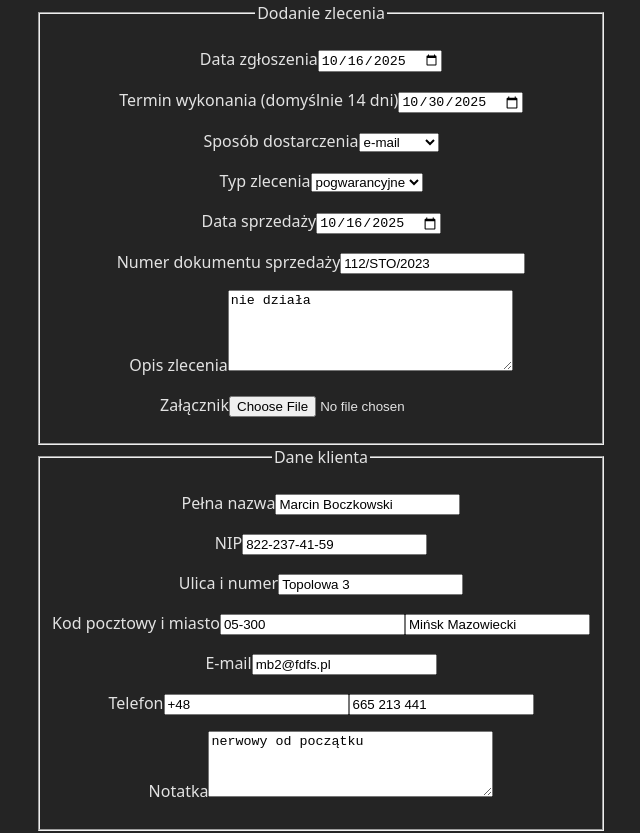
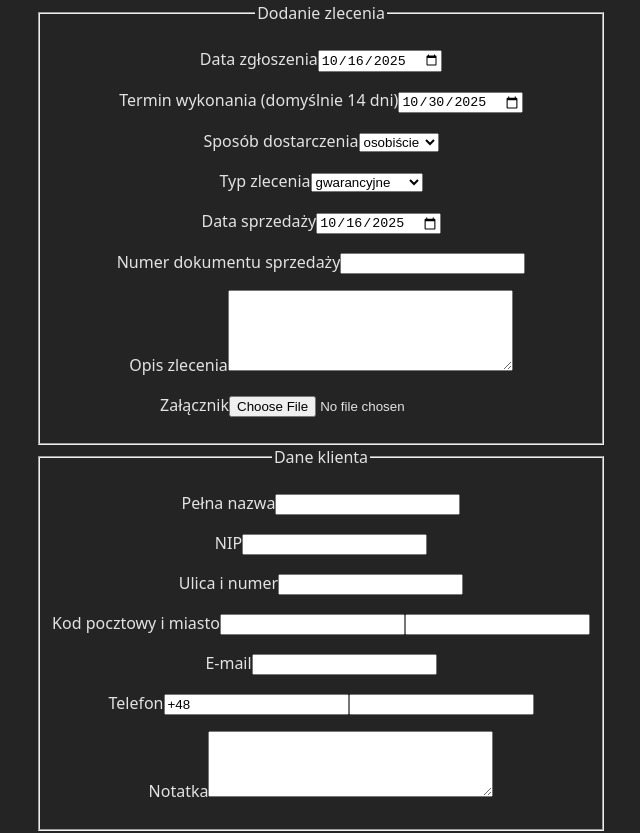
Before and after one commit to Axemaher/Reclamations, a React (Vite) app: page /addReclamation in a window 1280 px wide. Shown: the part 180-1013 px from the top of the page, without its empty margins (319-959 px from the left). Built offline with nearby package versions, Linux system fonts and the light colour scheme; no server answers; sample sign-in values are in the browser's storage.

Commit message:
Set addReclamationForm reusable in different components; small improvements

```diff
--- a/src/components/LoginForm/LoginForm.jsx
+++ b/src/components/LoginForm/LoginForm.jsx
@@ -13,23 +13,23 @@ function LoginForm() {
       email: 'mb2@gm.pl',
       password: '123456'
     });
+  const [inputErrors, setInputErrors] = useState({
+      emailError: null,
+      passwordError: null,
+    });
+
+
+    const emailPattern = /^[^\s@]+@[^\s@]+\.[^\s@]+$/;
+    const validators = {
+      email: v => emailPattern.test(v),
+      password: v => v.length >= 6,
+    };
 
     const handleOnChange = (e) => {
       setLoginData((prevState) => ({
         ...prevState,
         [e.target.name]: e.target.value,
       }));
-    };
-
-    const [inputErrors, setInputErrors] = useState({
-      emailError: null,
-      passwordError: null,
-    });
-
-    const emailPattern = /^[^\s@]+@[^\s@]+\.[^\s@]+$/;
-    const validators = {
-      email: v => emailPattern.test(v),
-      password: v => v.length >= 6,
     };
 
     const validateField = (name, value) => {
@@ -58,29 +58,18 @@ function LoginForm() {
       if(anyErrorsNow) { return false } else return true
     }
 
-    const handleLogin = (e) => {
-        e.preventDefault();
+    const handleLogin = async (e) => {
+      e.preventDefault();
+      if (!validationCorrectCheck()) return;
 
-        if(validationCorrectCheck()){
-           setPersistence(auth, browserLocalPersistence	)
-          .then(() => {
-            return signInWithEmailAndPassword(auth, loginData.email, loginData.password)
-                  .then(() => {
-                    // Signed in
-                    console.log("logged")
-                    navigate(`/dashboard/`, { replace: true });
-                  })
-                  .catch((error) => {
-                    console.log(error.code)
-                    if(error.code === "auth/invalid-credential") {
-                      setDataIncorrect(true)
-                    }
-                  });
-          })
-          .catch((error) => {
-            console.log(error.code)
-          });
-        }
+      try {
+        await setPersistence(auth, browserLocalPersistence);
+        await signInWithEmailAndPassword(auth, loginData.email, loginData.password);
+        navigate("/dashboard", { replace: true });
+      } catch (error) {
+        console.log(error.code);
+        if (error.code === "auth/invalid-credential") setDataIncorrect(true);
+      }
       };
 
     const {emailError, passwordError} = inputErrors;
--- a/src/components/ReclamationForm/ClientForm.jsx
+++ b/src/components/ReclamationForm/ClientForm.jsx
@@ -112,17 +112,16 @@ function ClientForm({handleOnChange, handleOnBlur, state}) {
         </p>
 
         <p>
-            <label htmlFor="note">Notatka</label>
+            <label htmlFor="clientNote">Notatka</label>
             <textarea
             onChange={handleOnChange}
             onBlur={handleOnBlur}
-            name="note"
-            value={fields.note}
-            id="note"
+            name="clientNote"
+            value={fields.clientNote}
+            id="clientNote"
             rows="4"
             cols="33"
             />
-            <span>{errors.note ? `Wpisz notatkę (opcjonalnie)` : ""}</span>
         </p>
 </fieldset>
   </>
--- a/src/components/ReclamationForm/OrderForm.jsx
+++ b/src/components/ReclamationForm/OrderForm.jsx
@@ -1,4 +1,4 @@
-function OrderForm({handleOnChange, handleOnBlur, state}) {
+function OrderForm({handleOnChange, handleOnBlur, state, modeEdit}) {
   const {fields, errors} = state;
   return <>
     <fieldset>
@@ -40,9 +40,9 @@ function OrderForm({handleOnChange, handleOnBlur, state}) {
                   id="deliveryMethod"
                   // required
                   >
-            <option value="person">osobiście</option>
-            <option value="email">e-mail</option>
-            <option value="send">przysłano</option>
+            <option value="osobiście">osobiście</option>
+            <option value="e-mail">e-mail</option>
+            <option value="przysłano">przysłano</option>
           </select>
           <span>{errors.deliveryMethod ? `Wybierz metodę dostarczenia` : ""}</span>
         </p>
@@ -56,8 +56,8 @@ function OrderForm({handleOnChange, handleOnBlur, state}) {
                   id="type"
                   // required
                   >
-            <option value="warranty">gwarancyjne</option>
-            <option value="postWarranty">pogwarancyjne</option>
+            <option value="gwarancyjne">gwarancyjne</option>
+            <option value="pogwarancyjne">pogwarancyjne</option>
           </select>
           <span>{errors.type ? `Wybierz typ zlecenia` : ""}</span>
         </p>
@@ -114,6 +114,11 @@ function OrderForm({handleOnChange, handleOnBlur, state}) {
                 // required
                 />
           <span>{errors.attachment ? `Coś poszło nie tak, spróbuj ponownie` : ""}</span>
+          {modeEdit && fields.attachmentUrl && (
+            <a href={fields.attachmentUrl} download>
+              Pobierz {fields.attachment}
+            </a>
+          )}
         </p>
 </fieldset>
   </>
--- a/src/components/ReclamationForm/ProductForm.jsx
+++ b/src/components/ReclamationForm/ProductForm.jsx
@@ -69,7 +69,6 @@ function ProductForm({handleOnChange, handleOnBlur, state}) {
             rows="4"
             cols="33"
             />
-            <span>{errors.additionalDescription ? `Podaj dodatkowe informacje` : ""}</span>
         </p>
     </fieldset>
   </>
--- a/src/components/ReclamationForm/ReclamationForm.jsx
+++ b/src/components/ReclamationForm/ReclamationForm.jsx
@@ -1,17 +1,46 @@
-import { useReducer, useState, useContext } from "react";
+import { useReducer, useState, useContext, useEffect } from "react";
+import { useParams } from "react-router";import { doc, getDoc } from "firebase/firestore";
+import { Link, useNavigate } from "react-router-dom";
 import OrderForm from "./OrderForm";
 import ClientForm from "./ClientForm";
 import ProductForm from "./ProductForm";
 import reclamationReducer, {initialState, validators} from "./ReclamationReducer";
-import { addDoc, collection } from "firebase/firestore";
+import { addDoc, updateDoc, collection } from "firebase/firestore";
 import { uploadBytes, getDownloadURL, ref, getStorage } from "firebase/storage";
 import { db } from "../../app/firebaseConfig";
 import { AuthContext } from "../../app/AuthProvider";
 
-function ReclamationForm() {
+function ReclamationForm({mode}) {
 
+const { id } = useParams();
 const { uid } = useContext(AuthContext);
 const storage = getStorage();
+const navigate = useNavigate();
+const modeEdit = mode === 'edit' ? true : false;
+
+
+useEffect(() => {
+    if(modeEdit) {
+        if(!uid) {
+            console.log('not logined')
+            return
+        } else {
+        const getData = async () => {
+            const docRef = doc(db, "users", uid, 'reclamations', id);
+            const docSnap = await getDoc(docRef);
+            if (docSnap.exists()) {
+            dispatch({ type: 'SET_ALL_FIELDS', payload: docSnap.data(),  });
+            console.log(docSnap.data())
+            } else {
+            console.log("No such document!");
+            }
+        };
+        getData();
+        }
+    }
+
+  },[uid, id, modeEdit] );
+
 
 const [attachment, setAttachment] = useState(null)
 const [state, dispatch] = useReducer(reclamationReducer, initialState);
@@ -23,6 +52,7 @@ const handleOnChange = (e) => {
     if(type === 'file') {
         setAttachment(files[0]);
         dispatch({ type: 'SET_FIELD', payload: files[0].name, fieldName: name });
+        dispatch({ type: 'SET_FIELD', payload: '', fieldName: 'attachmentUrl' });
     } else {
         dispatch({ type: 'SET_FIELD', payload: value, fieldName: name,  });
     }
@@ -50,34 +80,45 @@ const validateAllFields = (fields) => {
 
 
 const uploadAttachment = async (file, id) => {
-    if(file) {
-        const storageRef = ref(storage, `users/${uid}/reclamations/${id}/${file.name}`);
-        await uploadBytes(storageRef, file);
-        const url = await getDownloadURL(storageRef);
-        console.log("url: ", url);
-    } else {
-        console.log('no attachments');
-    }
-}
+    if (!file) return null;
 
-const handleAddReclamation = async (e) => {
+    const storageRef = ref(storage, `users/${uid}/reclamations/${id}/${file.name}`);
+    await uploadBytes(storageRef, file);
+    const url = await getDownloadURL(storageRef);
+    return url;
+};
+
+const handleSubmit = async (e) => {
     e.preventDefault();
+    const validationStatus = validateAllFields(state.fields)
 
-    const validationStatus = validateAllFields(state.fields)
     if(validationStatus) {
+        let reclamationRef = null;
         try {
-            const reclamationRef = await addDoc(collection(db, "users", uid, "reclamations"), state.fields);
-            const reclamationId = reclamationRef.id;
-            uploadAttachment(attachment, reclamationId);
-            dispatch({ type: 'RESET_FIELDS' });
-            console.log('reclamation added');
+            if(modeEdit){
+                reclamationRef = await updateDoc(doc(db, "users", uid, "reclamations", id), state.fields);
+            } else if(!modeEdit){
+                reclamationRef = await addDoc(collection(db, "users", uid, "reclamations"), state.fields);
+                dispatch({ type: 'RESET_FIELDS' });
+                setAttachment(null);
+            }
+            const reclamationId = modeEdit ? id : reclamationRef.id;
+            const attachmentUrl = await uploadAttachment(attachment, reclamationId);
+            if (attachmentUrl) {
+                await updateDoc(doc(db, "users", uid, "reclamations", reclamationId), {
+                    attachmentUrl
+                });
+            }
+            console.log(modeEdit ? 'reclamation saved' : 'reclamation added')
+            navigate(`/dashboard/`, { replace: true });
             } catch (error) {
-            console.error(error);
+                console.log(error);
             }
     } else {
         console.log("errors in inputs, form not sended")
     }
-};
+}
+
 
 const handleResetForm = () => {
     dispatch({ type: 'RESET_FIELDS'});
@@ -85,11 +126,12 @@ const handleResetForm = () => {
 
 return (
     <>
-        <form onSubmit={handleAddReclamation}>
+        <form onSubmit={handleSubmit}>
             <OrderForm
                 handleOnChange={handleOnChange}
                 handleOnBlur={handleOnBlur}
                 state={state}
+                modeEdit={modeEdit}
             />
             <ClientForm
                 handleOnChange={handleOnChange}
@@ -101,7 +143,7 @@ return (
                 handleOnBlur={handleOnBlur}
                 state={state}
             />
-            <button type="submit">Dodaj</button>
+            <button type="submit">{modeEdit ? 'Zapisz zmiany' : 'Dodaj reklamację'}</button>
 
         </form>
         <button onClick={handleResetForm}>Reset</button>
--- a/src/components/ReclamationForm/ReclamationReducer.js
+++ b/src/components/ReclamationForm/ReclamationReducer.js
@@ -4,26 +4,27 @@ const initialState = {
         submissionDate: new Date().toISOString().slice(0, 10),
         deadlineDate: new Date(Date.now() + 14 * 24 * 60 * 60 * 1000).toISOString().slice(0, 10),
         deliveryMethod: 'email',
-        type: 'postWarranty',
+        type: 'po gwarancyjna',
         dateOfSale: new Date().toISOString().slice(0, 10),
-        salesDocNumber: '112/STO/2023',
-        orderDescription: 'nie działa',
+        salesDocNumber: '',
+        orderDescription: '',
         attachment: '',
+        attachmentUrl: '',
         // client
-        clientName: 'Marcin Boczkowski',
-        nip: '822-237-41-59',
-        address: 'Topolowa 3',
-        postalCode: '05-300',
-        city: 'Mińsk Mazowiecki',
-        email: 'mb2@fdfs.pl',
+        clientName: '',
+        nip: '',
+        address: '',
+        postalCode: '',
+        city: '',
+        email: '',
         phonePrefix: "+48",
-        phoneNumber: '665 213 441',
-        note: 'nerwowy od początku',
+        phoneNumber: '',
+        clientNote: '',
         // product
-        manufacturer: 'Beta',
-        shortName: '1750/500',
-        fullName: 'Smarownica',
-        catalogNumber: '20/857',
+        manufacturer: '',
+        shortName: '',
+        fullName: '',
+        catalogNumber: '',
         additionalDescription: ''
     },
     errors: {
@@ -35,6 +36,7 @@ const initialState = {
         salesDocNumber: false,
         orderDescription: false,
         attachment: false,
+        attachmentUrl: false,
         clientName: false,
         nip: false,
         address: false,
@@ -43,7 +45,7 @@ const initialState = {
         email: false,
         phonePrefix: false,
         phoneNumber: false,
-        note: false,
+        clientNote: false,
         manufacturer: false,
         shortName: false,
         fullName: false,
@@ -75,7 +77,7 @@ const validators = {
         email: v => emailPattern.test(v),
         phonePrefix: v => phonePrefixPattern.test(v),
         phoneNumber: v => phoneNumberPattern.test(v),
-        // note: v => v,
+        // clientNote: v => v,
     // product
         manufacturer: v => v.length >= 3,
         shortName: v => v.length >= 3,
@@ -85,7 +87,7 @@ const validators = {
     };
 
 const validateField = (name, value, fields) => {
-    if (!validators[name]) return;
+    if (!validators[name]) return false;
     const isValid = validators[name](value, fields)
     return !isValid
 }
@@ -100,6 +102,10 @@ const reclamationReducer = (state, action) => {
                         [fieldName]: payload
                     }
                 };
+        case 'SET_ALL_FIELDS':
+            return { ...state,
+                    fields: payload
+                };
         case 'VALIDATE_FIELD':
             return { ...state,
                     errors: {
@@ -112,10 +118,11 @@ const reclamationReducer = (state, action) => {
                     errors: newErrors
                 };
         case 'RESET_FIELDS':
-            return { ...state,
-                    fields: initialState.fields,
-                    errors: initialState.errors
-                };
+        return {
+            ...state,
+            fields: { ...initialState.fields },
+            errors: { ...initialState.errors }
+        };
         default:
             return state;
     }
--- a/src/components/ResetPasswordForm/ResetPasswordForm.jsx
+++ b/src/components/ResetPasswordForm/ResetPasswordForm.jsx
@@ -44,6 +44,7 @@ function ResetPasswordForm() {
   return (
     <>
       <form onSubmit={handleReset}>
+        <fieldset>
           <legend>Resetowanie hasła</legend>
           <p>
             <label htmlFor="email">Email</label>
@@ -58,8 +59,9 @@ function ResetPasswordForm() {
                   />
             <span>{emailInputError ? `Wpisz poprawny adres mailowy` : ""}</span>
           </p>
-        <button type="submit">Wyślij prośbę o zresetowanie hasła</button>
+          <button type="submit" disabled={emailSend}>Wyślij prośbę o zresetowanie hasła</button>
           <span>{emailSend ? "Mail dot. resetu hasła został wysłany jeżeli podany email istnieje w naszej bazie" : ""}</span>
+        </fieldset>
       </form>
     </>
   );
--- a/src/pages/AddReclamationPage/AddReclamationPage.jsx
+++ b/src/pages/AddReclamationPage/AddReclamationPage.jsx
@@ -3,7 +3,7 @@ import ReclamationForm from "../../components/ReclamationForm/ReclamationForm";
 function AddReclamationPage() {
   return <>
     <h1>Add reclamation form</h1>
-    <ReclamationForm />
+    <ReclamationForm mode={'add'}/>
   </>
 }
 
--- a/src/pages/EditReclamationPage/EditReclamationPage.jsx
+++ b/src/pages/EditReclamationPage/EditReclamationPage.jsx
@@ -1,11 +1,11 @@
-import EditReclamationForm from "../../components/EditReclamationForm/EditReclamationForm";
+import ReclamationForm from "../../components/ReclamationForm/ReclamationForm";
 
-function EditReclamationPage({setUserLogged}) {
+function EditReclamationPage() {
 
   return (
     <>
       <h1>Edit reclamation page</h1>
-      <EditReclamationForm />
+      <ReclamationForm mode={'edit'}/>
     </>
   );
 }
```
Also changed, not shown: src/components/EditReclamationForm/EditReclamationForm.jsx (deleted, +0 -49 lines), src/components/ReclamationList/ReclamationList.jsx (+27 -14 lines). Lines whose indentation alone changed are shown as unchanged.
